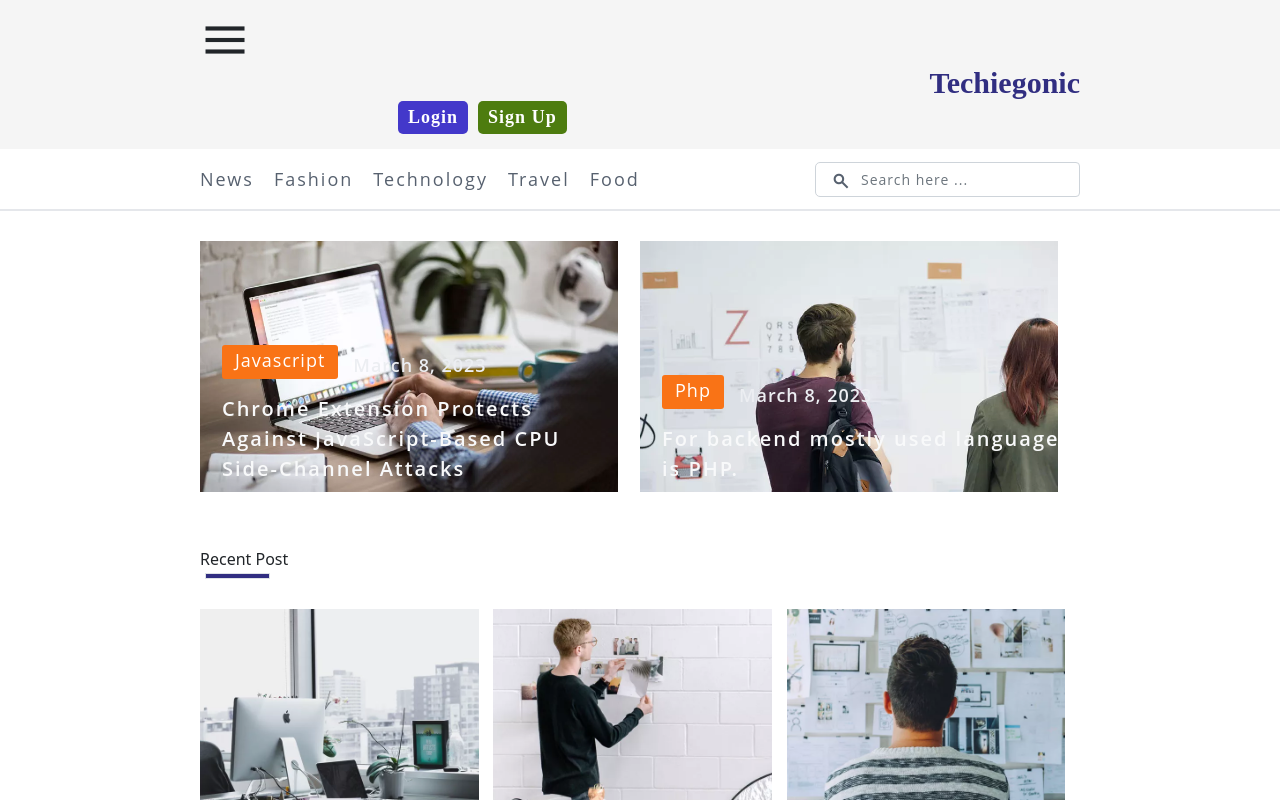
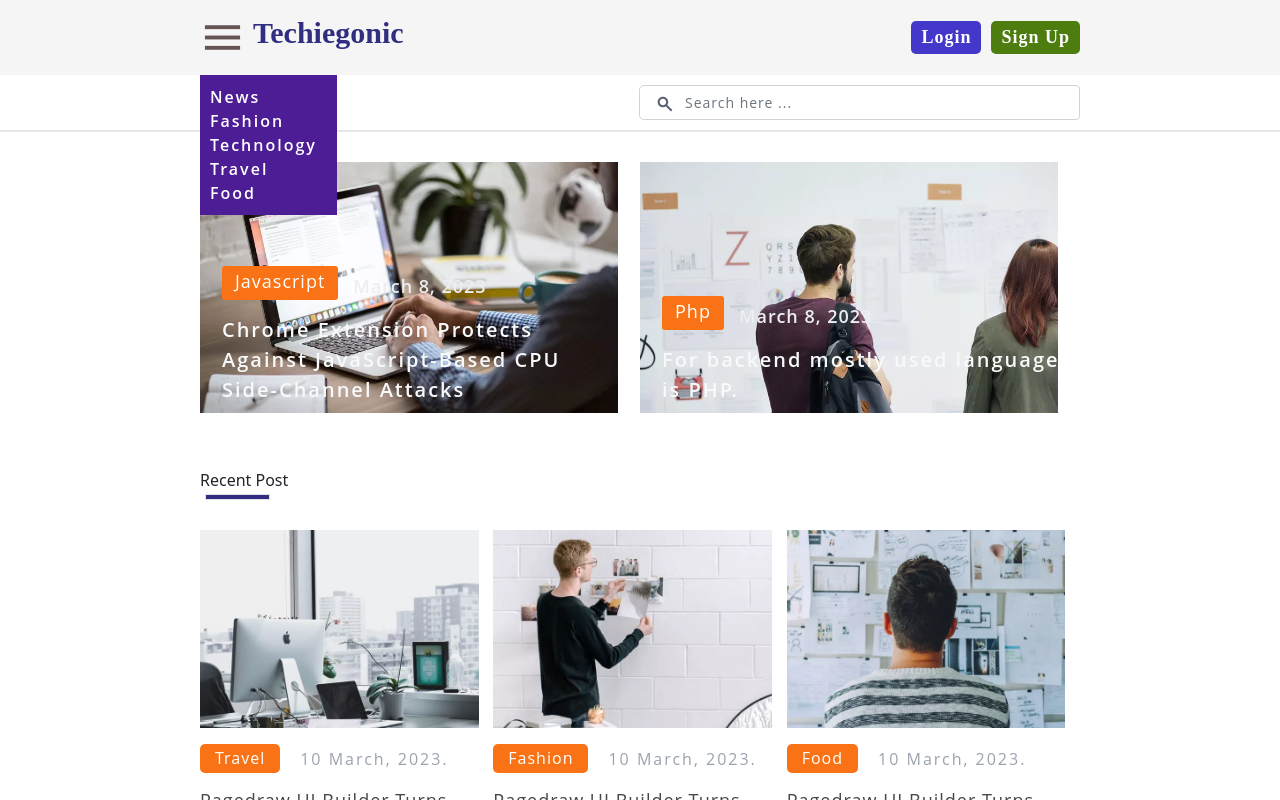
Before and after one commit to sumancse26/master, a Vue app: page / in a window 1280 px wide. Both pictures are taken after a click on the element "menu". Shown: the top 800 px of the page. Built offline with nearby package versions, Linux system fonts and the light colour scheme.

Commit message:
blog-site
header section responsive for tablet

```diff
--- a/src/components/pages/HeaderComp.vue
+++ b/src/components/pages/HeaderComp.vue
@@ -2,8 +2,8 @@
 	<div id="header-layout">
 		<div class="header">
 			<div class="header-content d-flex align-items-center justify-content-between row">
-				<span class="material-symbols-outlined menubar" @click="toggleMenubarHandler"> menu </span>
 				<div class="logo col-md-7 d-flex justify-content-end">
+					<span class="material-symbols-outlined menubar" @click="toggleMenubarHandler"> menu </span>
 					<h1 class="p-0 m-0">Techiegonic</h1>
 				</div>
 				<div class="login-signup col-md-5 d-flex justify-content-end">
@@ -15,7 +15,7 @@
 
 		<div class="row navbar d-flex">
 			<div class="category-list col-md-6">
-				<ul class="d-flex" :class="{ list: isMenubarToggle, 'show-list': !isMenubarToggle }">
+				<ul class="d-flex" :class="{ 'hide-list': !isMenubarToggle, 'show-list': isMenubarToggle }">
 					<li><a>News</a></li>
 					<li><a>Fashion</a></li>
 					<li><a>Technology</a></li>
@@ -183,36 +183,52 @@
 
 	@media screen and (min-width: 991px) and (max-width: 1365px) {
 		.logo {
-			width: 100% !important;
+			width: 50% !important;
+			justify-content: flex-start !important;
 		}
 
-		.header .category-list .show-list {
-			display: none;
+		.category-list .hide-list {
+			display: none !important;
 		}
-		.header .category-list .list {
-			position: absolute !important;
-			left: 21% !important;
-			top: 11% !important;
+		.category-list .show-list {
 			display: flex !important;
 			flex-direction: column !important;
+			justify-content: flex-start !important;
+			align-items: flex-start !important;
+			position: absolute !important;
+			top: 0;
+			z-index: 999;
+			height: auto !important;
+			padding: 10px 0 10px 10px !important;
+			background: #4c1d95 !important;
 		}
-		.header .category-list .list li {
+		.category-list .show-list li {
 			text-align: start !important;
 		}
-		.header .category-list .list li a {
-			font-size: 18px !important;
-			font-weight: 600;
+		.category-list .show-list li a {
+			font-size: 16px !important;
+			font-weight: 600 !important;
+			font-family: 'Open Sans', sans-serif !important;
+			color: #fff !important;
+		}
+
+		.category-list .show-list li a:hover {
+			color: #f97316 !important;
+			border-bottom: unset !important;
 		}
 		.header .menubar {
 			display: inline-flex !important;
-			font-size: 50px;
+			font-size: 45px;
 			font-weight: 600;
 			margin: 0;
-			padding: 0;
+			margin-right: 8px;
+			color: #665454;
 		}
-		.header .list {
-			display: inline-flex !important;
-			position: absolute;
+		.navbar .content-search {
+			justify-content: center;
+			align-items: center;
+			width: 50% !important;
+			margin: 0;
 		}
 	}
 </style>
```
